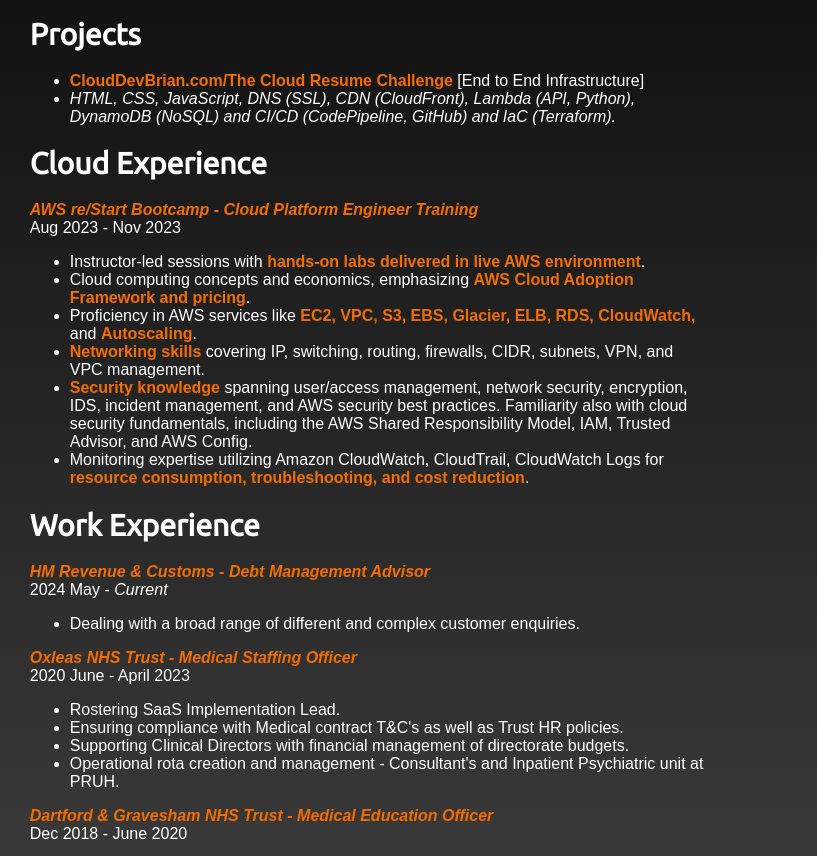
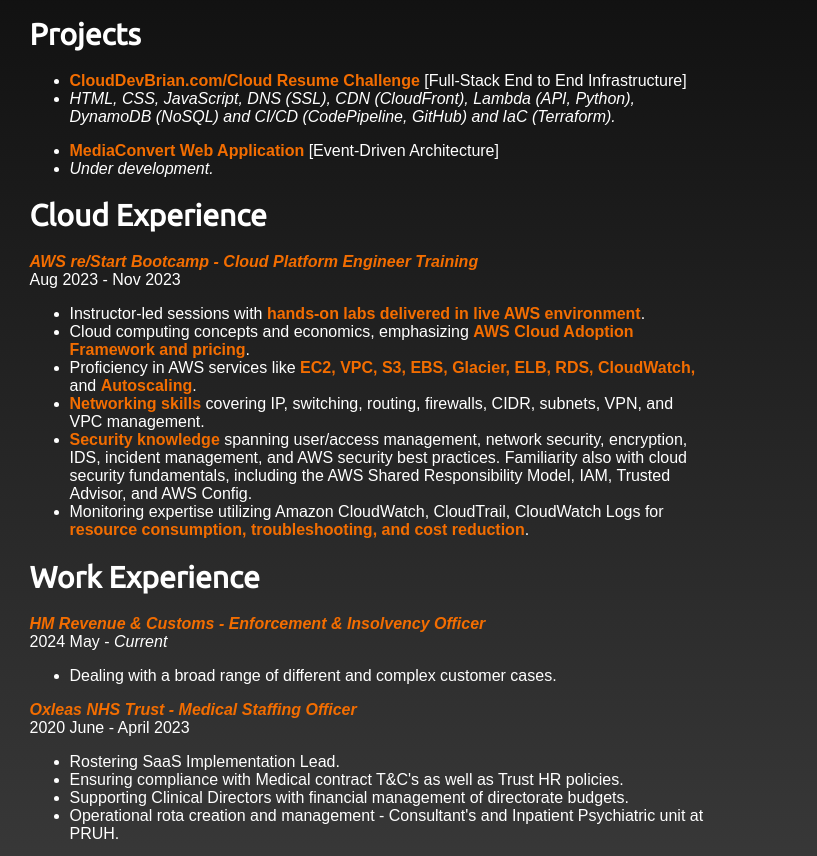
Before and after one commit to clouddevbrian/cloudresumechallenge-frontend, a plain HTML site: page index.html in a window 1280 px wide. Shown: the part 402-1258 px from the top of the page, 463-1280 px from the left. Drawn offline with Linux system fonts and the light colour scheme; no server answers.

Commit message:
CV/Projects update

```diff
--- a/index.html
+++ b/index.html
@@ -57,8 +57,12 @@
         </ul>
         <p><h1 class="b">Projects</h1></p>
         <ul>
-			<li><strong class="highlight">CloudDevBrian.com/The Cloud Resume Challenge</strong> [End to End Infrastructure]</li>
-          <li><em>HTML, CSS, JavaScript, DNS (SSL), CDN (CloudFront), Lambda (API, Python), DynamoDB (NoSQL) and CI/CD (CodePipeline, GitHub) and IaC (Terraform).</em></li>
+			<li><strong class="highlight">CloudDevBrian.com/Cloud Resume Challenge</strong> [Full-Stack End to End Infrastructure]</li>
+          <li><em>HTML, CSS, JavaScript, DNS (SSL), CDN (CloudFront), Lambda (API, Python), DynamoDB (NoSQL) and CI/CD (CodePipeline, GitHub) and IaC (Terraform).</em>        </li>
+        </ul>
+        <ul>
+          <li><strong class="highlight">MediaConvert Web Application</strong> [Event-Driven Architecture]</li>
+          <li><em>Under development.</em></li>
         </ul>
         <p>
         <h1 class="b">Cloud Experience</h1></p>
@@ -77,10 +81,10 @@
           <li>Monitoring expertise utilizing Amazon CloudWatch, CloudTrail, CloudWatch Logs for <strong class="highlight">resource consumption, troubleshooting, and cost reduction</strong>.</li>
         </ul>
         <p><h1 class="b">Work Experience</h1></p>
-        <p><em><strong class="highlight">HM Revenue & Customs - Debt Management Advisor</strong></em><br>
+        <p><em><strong class="highlight">HM Revenue & Customs - Enforcement & Insolvency Officer</strong></em><br>
           2024 May - <em>Current</em></p>
         <ul>
-          <li>Dealing with a broad range of different and complex customer enquiries.</li>
+          <li>Dealing with a broad range of different and complex customer cases.</li>
           </li>
         </ul>
         <p><em><strong class="highlight">Oxleas NHS Trust - Medical Staffing Officer</strong></em><br>
```
